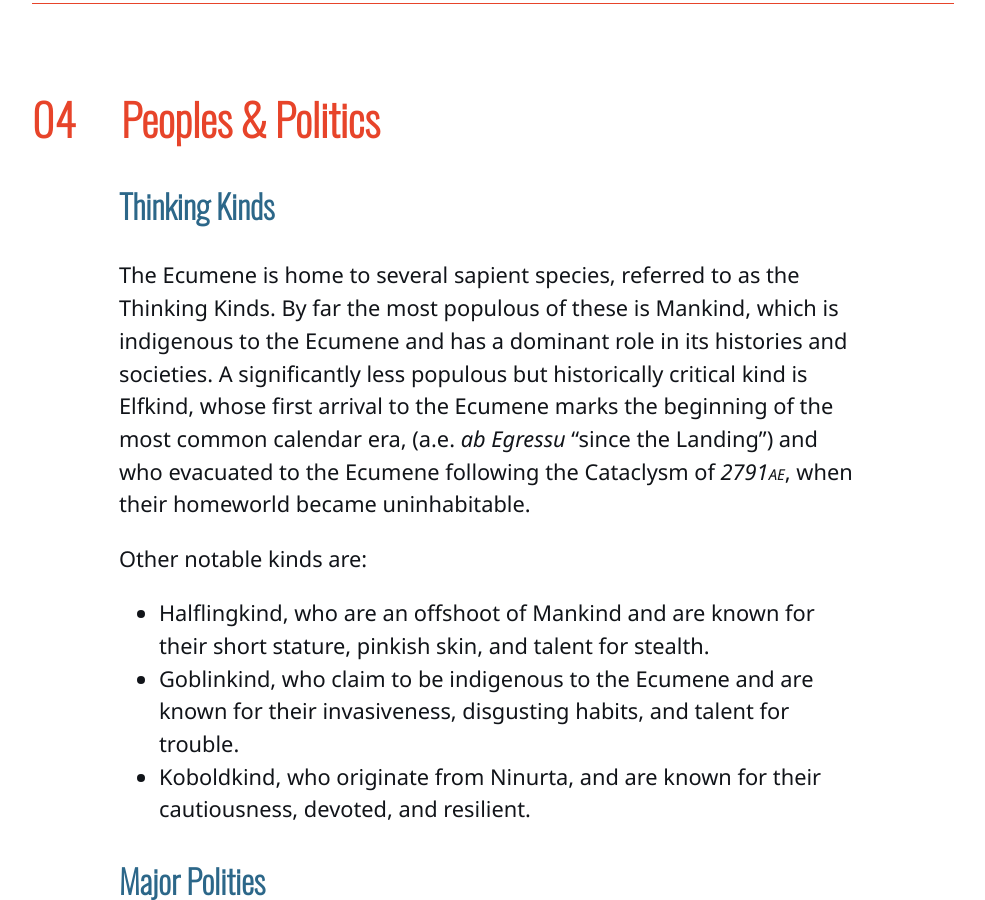
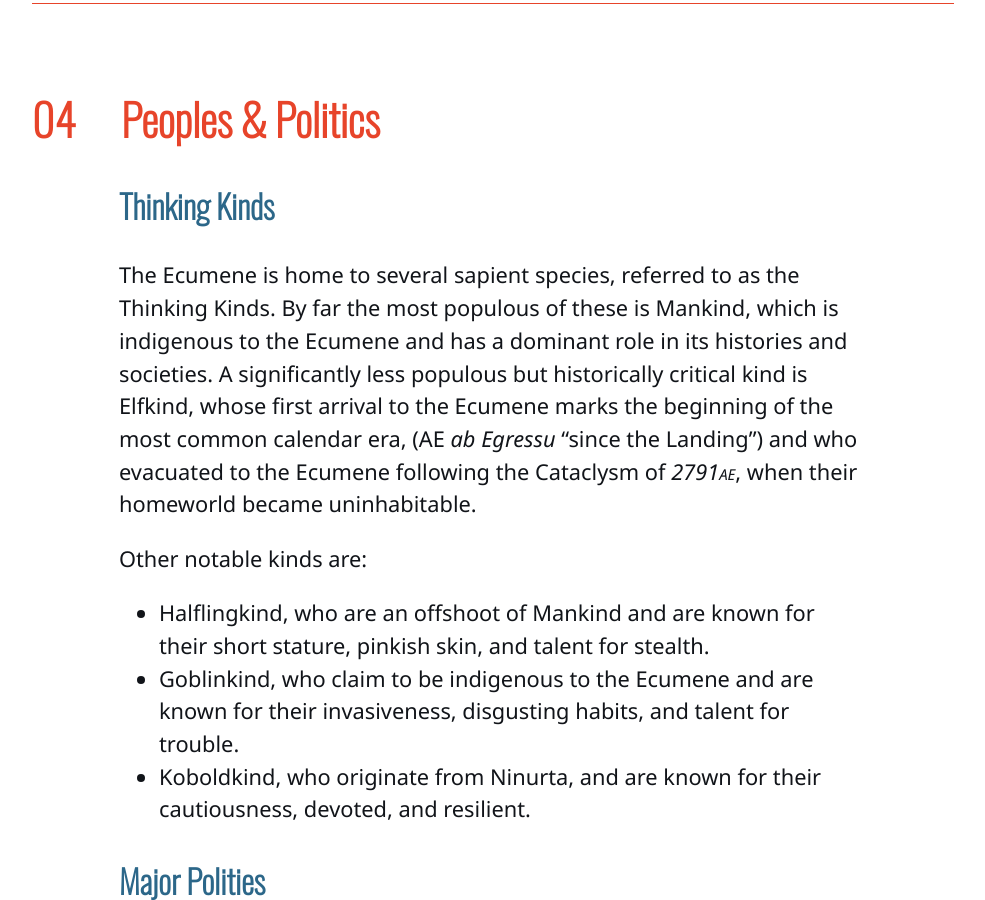
Before and after one commit to kmules1/kmules1.github.io, a Jekyll site: the page built from ecumene/index.md, in a window 1280 px wide and 900 px high, scrolled down 4035 px. Shown: the whole window, without its empty margins (147-1132 px from the left). Built offline with Jekyll 4.4.1, drawn with Linux system fonts in a browser that asks for light colours; some of the changed text lies outside the part shown.

```diff
--- a/ecumene/index.md
+++ b/ecumene/index.md
@@ -195,7 +195,7 @@ Six major continents, four minor continents, and countless islands. Most of the
 
 ### Thinking Kinds
 
-The Ecumene is home to several sapient species, referred to as the Thinking Kinds. By far the most populous of these is Mankind, which is indigenous to the Ecumene and has a dominant role in its histories and societies. A significantly less populous but historically critical kind is Elfkind, whose first arrival to the Ecumene marks the beginning of the most common calendar era, (a.e. *ab Egressu* "since the Landing") and who evacuated to the Ecumene following the Cataclysm of *2791*{: .ae}, when their homeworld became uninhabitable.
+The Ecumene is home to several sapient species, referred to as the Thinking Kinds. By far the most populous of these is Mankind, which is indigenous to the Ecumene and has a dominant role in its histories and societies. A significantly less populous but historically critical kind is Elfkind, whose first arrival to the Ecumene marks the beginning of the most common calendar era, (AE *ab Egressu* "since the Landing") and who evacuated to the Ecumene following the Cataclysm of *2791*{: .ae}, when their homeworld became uninhabitable.
 
 Other notable kinds are:
 * Halflingkind, who are an offshoot of Mankind and are known for their short stature, pinkish skin, and talent for stealth.
```
Also changed, not shown: other parts of ecumene/index.md (+3 -1 lines).
